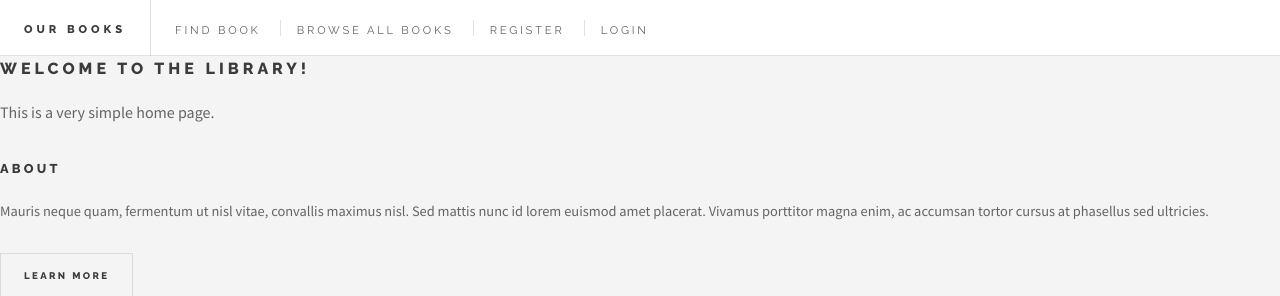
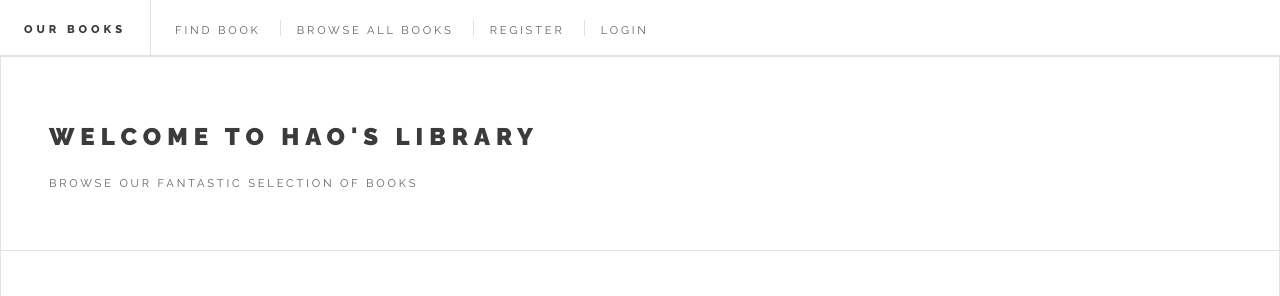
Before and after one commit to lihaochen987/235-Haos-library, a Flask app: page / in a window 1280 px wide. Shown: the top 296 px of the page. Run offline with Flask 2, Linux system fonts and the light colour scheme; some libraries are stand-ins or nearby versions.

Commit message:
Added styling for home page and deleted unncessary html file.

```diff
--- a/library/templates/footer.html
+++ b/library/templates/footer.html
@@ -1,8 +1,10 @@
+<style>
+    .blurb {
+    text-align:center}
+</style>
+
 <section class="blurb">
     <h2>About</h2>
-    <p>Mauris neque quam, fermentum ut nisl vitae, convallis maximus nisl. Sed mattis nunc id lorem euismod amet
-        placerat. Vivamus porttitor magna enim, ac accumsan tortor cursus at phasellus sed ultricies.</p>
-    <ul class="actions">
-        <li><a href="#" class="button">Learn More</a></li>
-    </ul>
+    <p>A library created as part of my COMPSCI 235 project. View the github contents <a
+            href="https://github.com/UoA-CS-Urschler-Teaching-CS235-S1-2021/compsci235-assignment2-hli779">here</a></p>
 </section>
--- a/library/templates/home/home.html
+++ b/library/templates/home/home.html
@@ -2,9 +2,16 @@
 
 {% block content %}
 
-<main>
-    <h1>Welcome to the library!</h1>
-    <p>This is a very simple home page.</p>
-</main>
+<article class="post">
+    <header>
+        <div class="title">
+            <h2> Welcome to Hao's library</h2>
+            <p>Browse our fantastic selection of books</p>
+        </div>
+    </header>
+    <a class="image featured"><img
+            src="https://images.unsplash.com/photo-1507842217343-583bb7270b66?ixid=MnwxMjA3fDB8MHxwaG90by1wYWdlfHx8fGVufDB8fHx8&ixlib=rb-1.2.1&auto=format&fit=crop&w=1980&q=80"
+            alt=""/></a>
+</article>
 
 {% endblock %}
--- a/library/templates/layout.html
+++ b/library/templates/layout.html
@@ -2,6 +2,7 @@
 <html lang="en">
 {% include 'header.html' %}
 <body>
+
 <div>
     {% include 'navigation.html' %}
 </div>
```
Also changed, not shown: library/templates/simple_book.html (deleted, +0 -12 lines), tests/e2e/test_web_app.py (+1 -0 lines).
